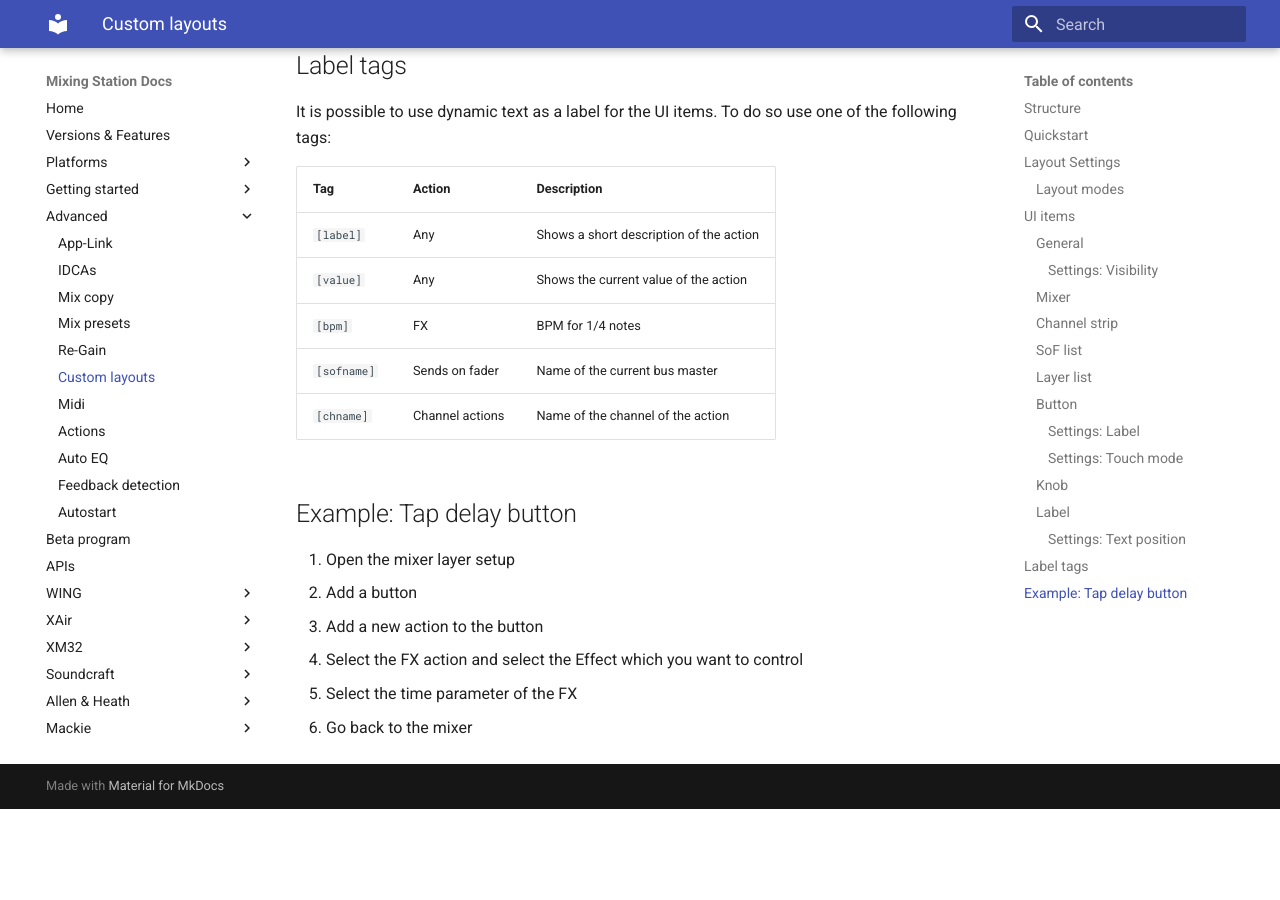
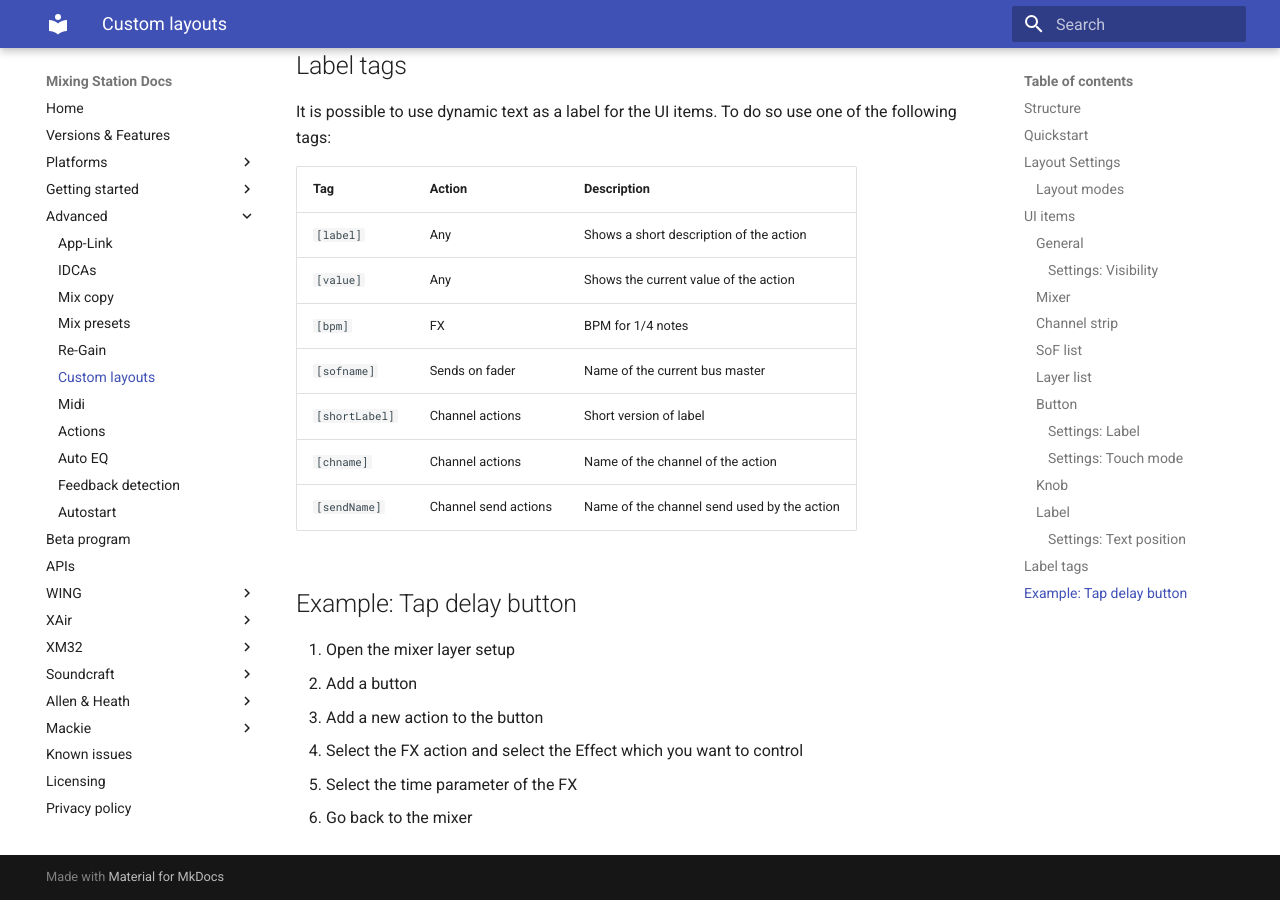
Before and after one commit to davidgiga1993/mixing-station-docs, an MkDocs documentation site: the page built from docs/custom-layouts.md, in a window 1280 px wide and 900 px high, scrolled down 5294 px. Built offline with MkDocs 1.6.1 and Material for MkDocs 9.7.7, drawn with Linux system fonts in a browser that asks for light colours; before the commit the page ends 6103 px from its top, so only the background shows below that.

Commit message:
Add new labels

```diff
--- a/docs/custom-layouts.md
+++ b/docs/custom-layouts.md
@@ -119,7 +119,9 @@
 | `[value]` | Any | Shows the current value of the action |
 | `[bpm]` | FX | BPM for 1/4 notes |
 | `[sofname]` | Sends on fader | Name of the current bus master |
+| `[shortLabel]` | Channel actions | Short version of label |
 | `[chname]` | Channel actions | Name of the channel of the action |
+| `[sendName]` | Channel send actions | Name of the channel send used by the action |
 
 
 ## Example: Tap delay button
```
